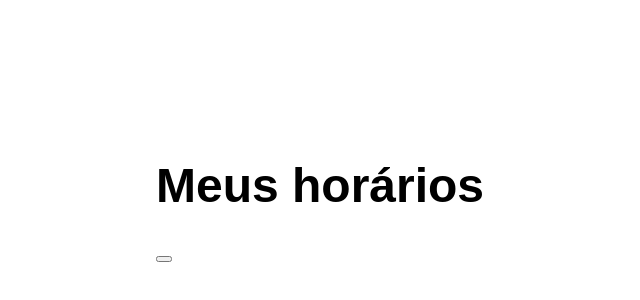
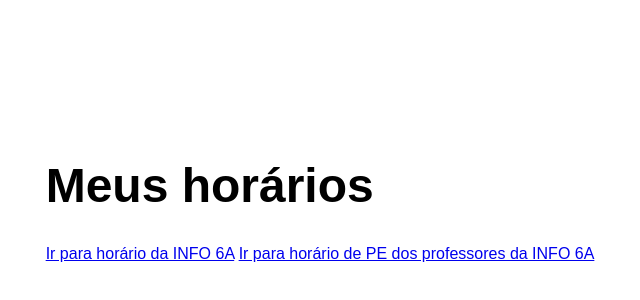
Before and after one commit to valencsoares/projetoPDM2, a website: page index.html in a window 1280 px wide. Shown: the part 206-506 px from the top of the page, without its empty margins (320-960 px from the left). Drawn offline with Linux system fonts and the light colour scheme.

Commit message:
Feito os links para o horário da turma e para os horários de PE dos professores

```diff
--- a/index.html
+++ b/index.html
@@ -13,7 +13,8 @@
 <body class="fullscreen">
     <div class="container">
         <h1 class="title">Meus horários</h1>
-        <button ></button>
+        <a href="/horario.html">Ir para horário da INFO 6A</a>
+        <a href="/pe.html">Ir para horário de PE dos professores da INFO 6A</a>
     </div>
     <script src="js/main.js"></script>
 </body>
```
